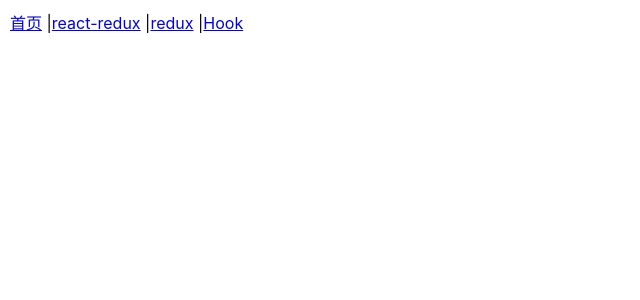
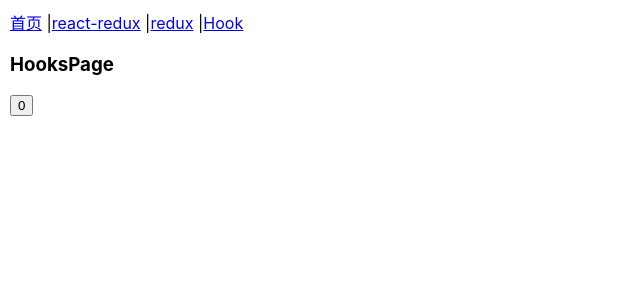
Before and after one commit to moshubai/react-study, a React (Create React App) app: page /hook in a window 1280 px wide. Shown: the top 300 px of the page, without its empty margins (0-640 px from the left). Built offline with nearby package versions, Linux system fonts and the light colour scheme.

Commit message:
实现路由

```diff
--- a/package.json
+++ b/package.json
@@ -10,7 +10,6 @@
     "@testing-library/user-event": "^12.1.10",
     "antd": "^4.7.3",
     "craco-less": "^1.17.0",
-    "history": "^5.0.0",
     "rc-field-form": "^1.17.2",
     "react": "^17.0.1",
     "react-dom": "^17.0.1",
--- a/src/App.js
+++ b/src/App.js
@@ -4,7 +4,12 @@ import ReactReduxPage from './pages/ReactReduxPage'
 import HooksPage from './pages/HooksPage'
 import HomePage from './pages/HomePage'
 // import { BrowserRouter as Router, Route, Link, Switch } from 'react-router-dom'
-import { BrowserRouter as Router, Route, Link } from './x-react-router-dom'
+import {
+  BrowserRouter as Router,
+  Route,
+  Link,
+  Switch,
+ } from './x-react-router-dom'
 
 export default function App(props) {
   // const [state, setstate] = useState(1);
@@ -16,13 +21,13 @@ export default function App(props) {
         <Link to='/react-redux'>react-redux</Link> |
         <Link to='/redux'>redux</Link> |
         <Link to='/hook'>Hook</Link>
-        {/* <Switch> */}
-        <Route exact path="/" component={HomePage} />
-        <Route path="/react-redux" component={ReactReduxPage} />
-        <Route path="/redux" component={ReduxPage} />
-        <Route path="/hook" component={HooksPage} />
-        {/* <Route  component={404} /> */}
-        {/* </Switch> */}
+        <Switch>
+          <Route exact path="/" component={HomePage} />
+          <Route path="/react-redux" component={ReactReduxPage} />
+          <Route path="/redux" component={ReduxPage} />
+          <Route path="/hook" component={HooksPage} />
+          {/* <Route  component={404} /> */}
+        </Switch>
       </Router>
 
       {/* <button onClick={() => setstate(state + 1)}>加法{state}</button> */}
@@ -34,6 +39,8 @@ export default function App(props) {
     </div>
   );
 }
+
+
 
 // const array1 = [1, 2, 3, 4];
 // const reducer = (accumulator, currentValue) => accumulator + currentValue;
--- a/src/x-react-router-dom/Link.js
+++ b/src/x-react-router-dom/Link.js
@@ -1,7 +1,15 @@
-import React from 'react'
+import React, { useContext } from 'react'
+import RouterContext from './RouterContext'
 
-export default function Link({ to, children }) {
+
+export default function Link({ to, children, ...restProps }) {
+    const context = useContext(RouterContext);
+    const handleClick = (event) => {
+        event.preventDefault();
+        context.history.push(to)
+
+    }
     return (
-        <a href={to} >{children}</a>
+        <a href={to} onClick={handleClick} {...restProps}>{children}</a>
     )
 }
--- a/src/x-react-router-dom/Route.js
+++ b/src/x-react-router-dom/Route.js
@@ -1,12 +1,44 @@
 import React from 'react'
+import matchPath from './matchPath';
+import RouterContext from './RouterContext';
 
-export default function Route() {
-    // console.log('====================================');
-    // console.log(this.props);
-    // console.log('====================================');
-    return (
-        <React.Fragment>
-            <a></a>
-        </React.Fragment>
-    )
+class Route extends React.Component {
+    componentDidMount() { }
+    render() {
+        return (
+            <RouterContext.Consumer>
+                {(context) => {
+                    // console.log('context', context, this.props); //log
+                    const { location } = context
+                    const { path, children, component, render, computedMatch } = this.props
+                    // console.log('computedMatch',computedMatch); //log
+                    const match = computedMatch
+                        ? computedMatch : path
+                            ? matchPath(location.pathname, this.props) : context.match;
+                    const props = {
+                        ...context,
+                        match,
+                    }
+
+                    // console.log('component',component); //log
+                    return (
+                        <RouterContext.Provider value={props}>
+                            {
+                                match
+                                    ? children
+                                        ? typeof children === 'function' ? children(props) : children : component
+                                            ? React.createElement(component, props) : render
+                                                ? render(props) : null
+                                    : typeof children === 'function' ? children(props) : null
+
+                            }
+                        </RouterContext.Provider>
+                    )
+
+                }}
+            </RouterContext.Consumer>
+        )
+    }
 }
+
+export default Route
--- a/src/x-react-router-dom/Router.js
+++ b/src/x-react-router-dom/Router.js
@@ -2,15 +2,26 @@ import React from 'react'
 import RouterContext from './RouterContext';
 
 class Router extends React.Component {
+    static computeRootMatch(pathname) {
+        return { path: "/", url: "/", params: {}, isExact: pathname === "/" };
+    }
     constructor(props) {
         super(props)
-
         this.state = {
             location: props.history.location
         }
+        // 监听 location
+        this.unlisten = props.history.listen((location) => {
+            this.setState({
+                location
+            })
+        })
     }
     componentDidMount() {
 
+    }
+    componentWillUnmount() {
+        this.unlisten()
     }
     render() {
         return (
@@ -18,15 +29,14 @@ class Router extends React.Component {
                 value={{
                     history: this.props.history,
                     location: this.state.location,
+                    match: Router.computeRootMatch(this.state.location.pathname),
                 }
                 }
             >
                 { this.props.children}
             </RouterContext.Provider >
 
-
         )
     }
 }
-
 export default Router
--- /dev/null
+++ b/src/x-react-router-dom/Switch.js
@@ -0,0 +1,39 @@
+import React from 'react'
+import matchPath from './matchPath';
+import RouterContext from './RouterContext';
+
+class Switch extends React.Component {
+
+    render() {
+        return (
+            <RouterContext.Consumer>
+                {(context) => {
+                    const { location } = context
+                    console.log('l===========n',location); //log
+                    let match; //标记匹配
+                    let element; // 记录匹配到的节点
+
+                    // 使用React.Children.forEach来筛选
+                    React.Children.forEach(this.props.children, (child) => {
+                        // console.log('child.props.path',child.props.path,location.pathname,child.props); //log
+                        if (match == null) {
+                            element = child;
+                            match = child.props.path ? matchPath(location.pathname, child.props) : context.match
+                        }
+                    });
+                    // console.log('matchmatchmatchmatch',match); //log
+                    return match ? React.cloneElement(element, { computedMatch: match }) : null
+
+                }}
+            </RouterContext.Consumer>
+        )
+    }
+}
+
+export default Switch
+
+/*
+Switch的作用：匹配。（只匹配并渲染第一个子元素<Route>或<Redirect>与位置匹配的子元素。）
+
+
+*/
--- a/src/x-react-router-dom/index.js
+++ b/src/x-react-router-dom/index.js
@@ -1,8 +1,12 @@
 import BrowserRouter from './BrowserRouter';
 import Link from './Link';
 import Route from './Route';
-import Router from './Router';
+// import Router from './Router';
+import Switch from './Switch'
 
 export {
-    BrowserRouter, Link, Route, Router
+    BrowserRouter,
+    Route,
+    Link,
+    Switch,
 }
--- /dev/null
+++ b/src/x-react-router-dom/matchPath.js
@@ -0,0 +1,67 @@
+import pathToRegexp from "path-to-regexp";
+
+const cache = {};
+const cacheLimit = 10000;
+let cacheCount = 0;
+
+function compilePath(path, options) {
+  const cacheKey = `${options.end}${options.strict}${options.sensitive}`;
+  const pathCache = cache[cacheKey] || (cache[cacheKey] = {});
+
+  if (pathCache[path]) return pathCache[path];
+
+  const keys = [];
+  const regexp = pathToRegexp(path, keys, options);
+  const result = { regexp, keys };
+
+  if (cacheCount < cacheLimit) {
+    pathCache[path] = result;
+    cacheCount++;
+  }
+
+  return result;
+}
+
+/**
+ * Public API for matching a URL pathname to a path.
+ */
+function matchPath(pathname, options = {}) {
+  if (typeof options === "string" || Array.isArray(options)) {
+    options = { path: options };
+  }
+
+  const { path, exact = false, strict = false, sensitive = false } = options;
+
+  const paths = [].concat(path);
+
+  return paths.reduce((matched, path) => {
+    if (!path && path !== "") return null;
+    if (matched) return matched;
+
+    const { regexp, keys } = compilePath(path, {
+      end: exact,
+      strict,
+      sensitive
+    });
+    const match = regexp.exec(pathname);
+
+    if (!match) return null;
+
+    const [url, ...values] = match;
+    const isExact = pathname === url;
+
+    if (exact && !isExact) return null;
+
+    return {
+      path, // the path used to match
+      url: path === "/" && url === "" ? "/" : url, // the matched portion of the URL
+      isExact, // whether or not we matched exactly
+      params: keys.reduce((memo, key, index) => {
+        memo[key.name] = values[index];
+        return memo;
+      }, {})
+    };
+  }, null);
+}
+
+export default matchPath;
```
Also changed, not shown: src/x-react-router-dom/BrowserRouter.js (+3 -7 lines), 1 other file (tests, documents, lock files or other folders).
